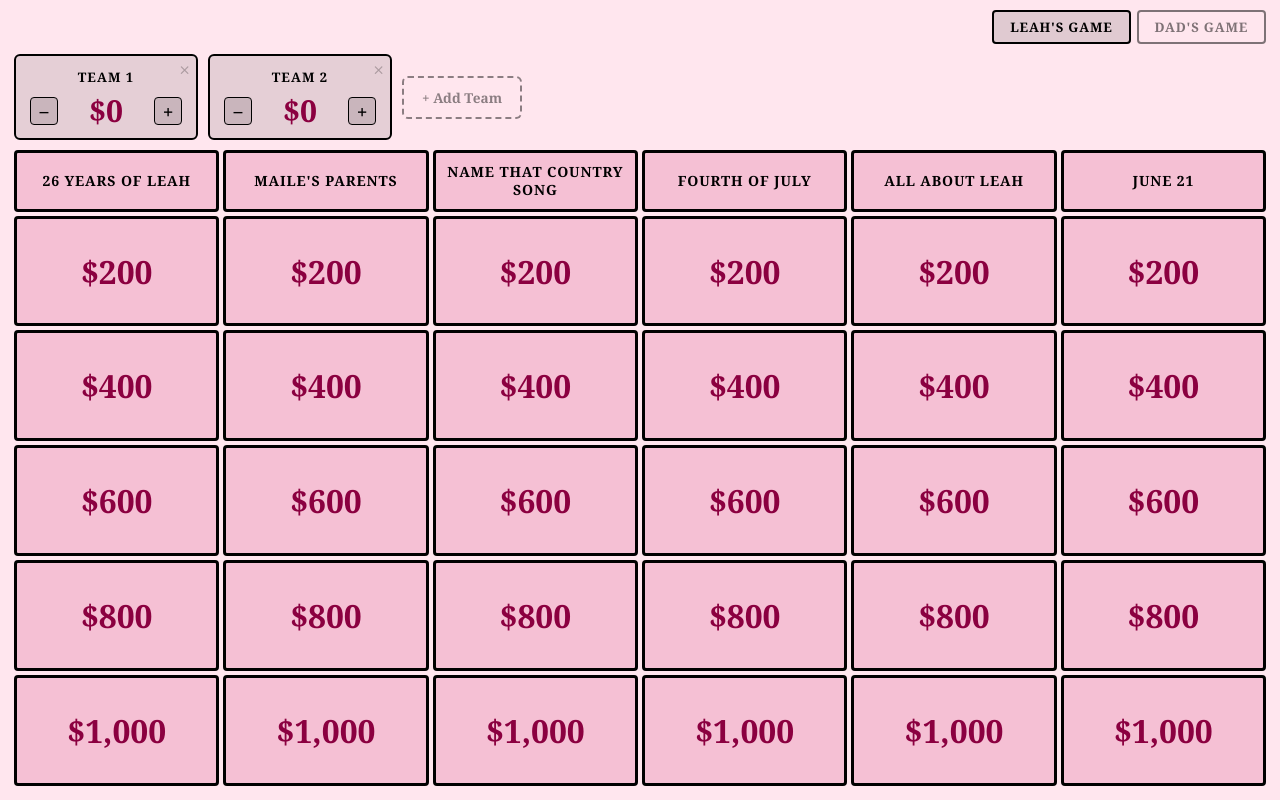
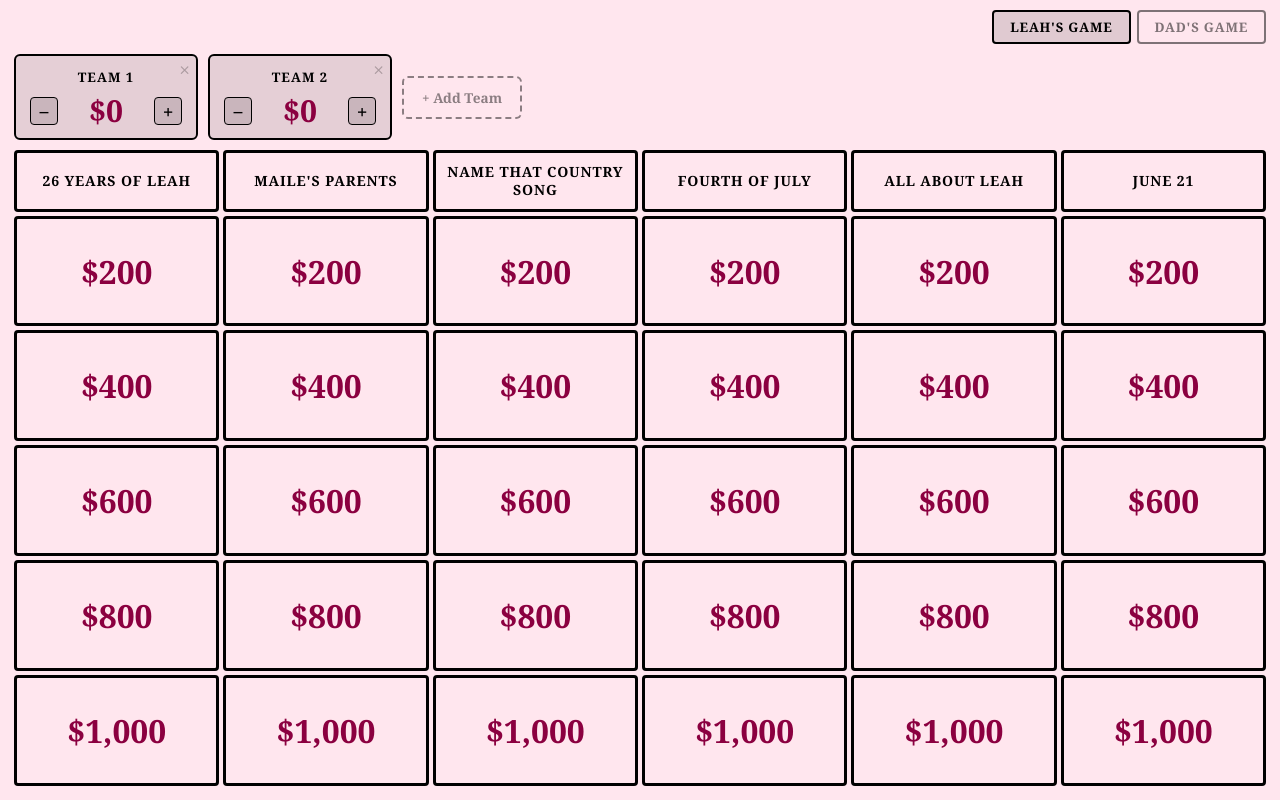
Before and after one commit to joshuadentondunn/Projects, a React (Vite) app in the folder jeopardy/: page / in a window 1280 px wide. Built offline with nearby package versions, Linux system fonts and the light colour scheme.

Commit message:
Leah theme: match cell bg to page bg, use deeper pink only on hover

```diff
--- a/jeopardy/src/index.css
+++ b/jeopardy/src/index.css
@@ -1,8 +1,8 @@
 /* ── Themes ─────────────────────────────────────────── */
 [data-theme="leah"] {
   --bg:          #FFE6EE;
-  --bg-cell:     #f5c0d4;
-  --bg-hover:    #e8a0bc;
+  --bg-cell:     #FFE6EE;
+  --bg-hover:    #f5c0d4;
   --bg-used:     #d4a0b5;
   --bg-modal:    #FFE6EE;
   --fg:          #000000;
```
